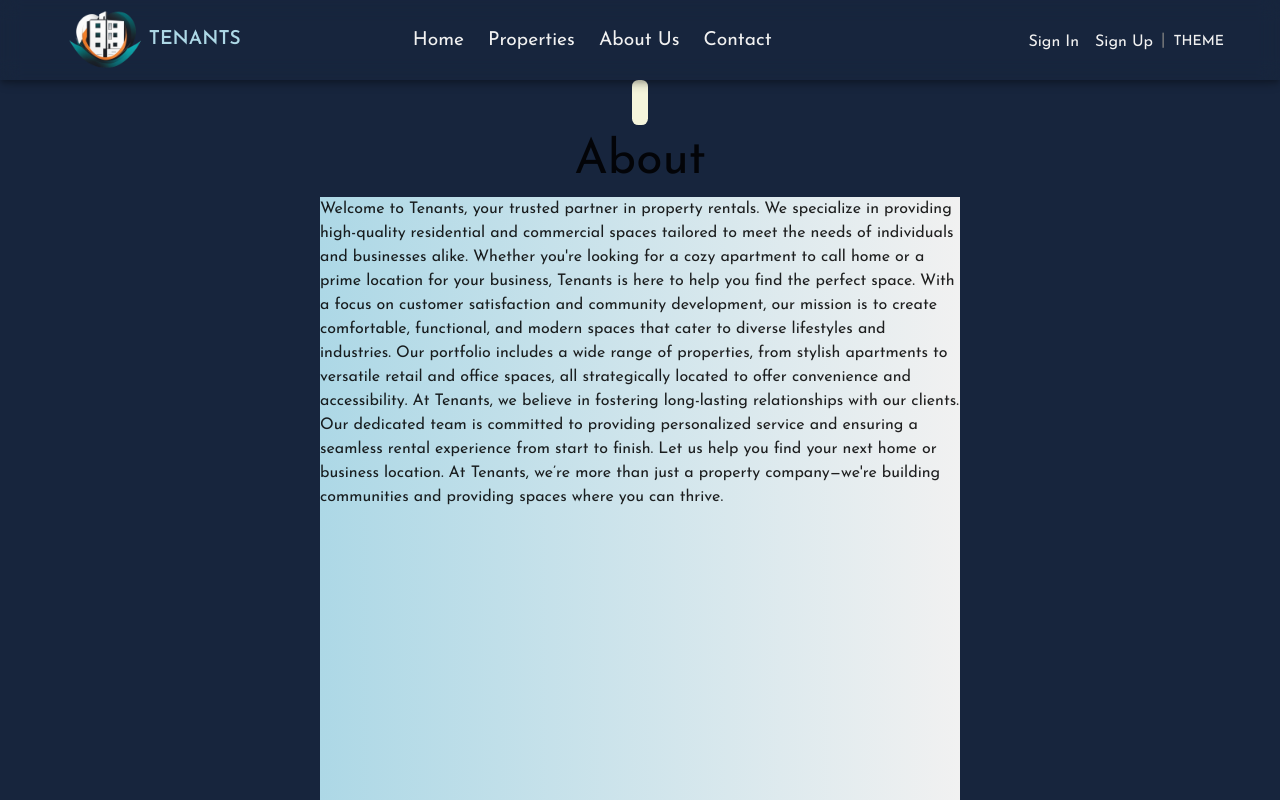
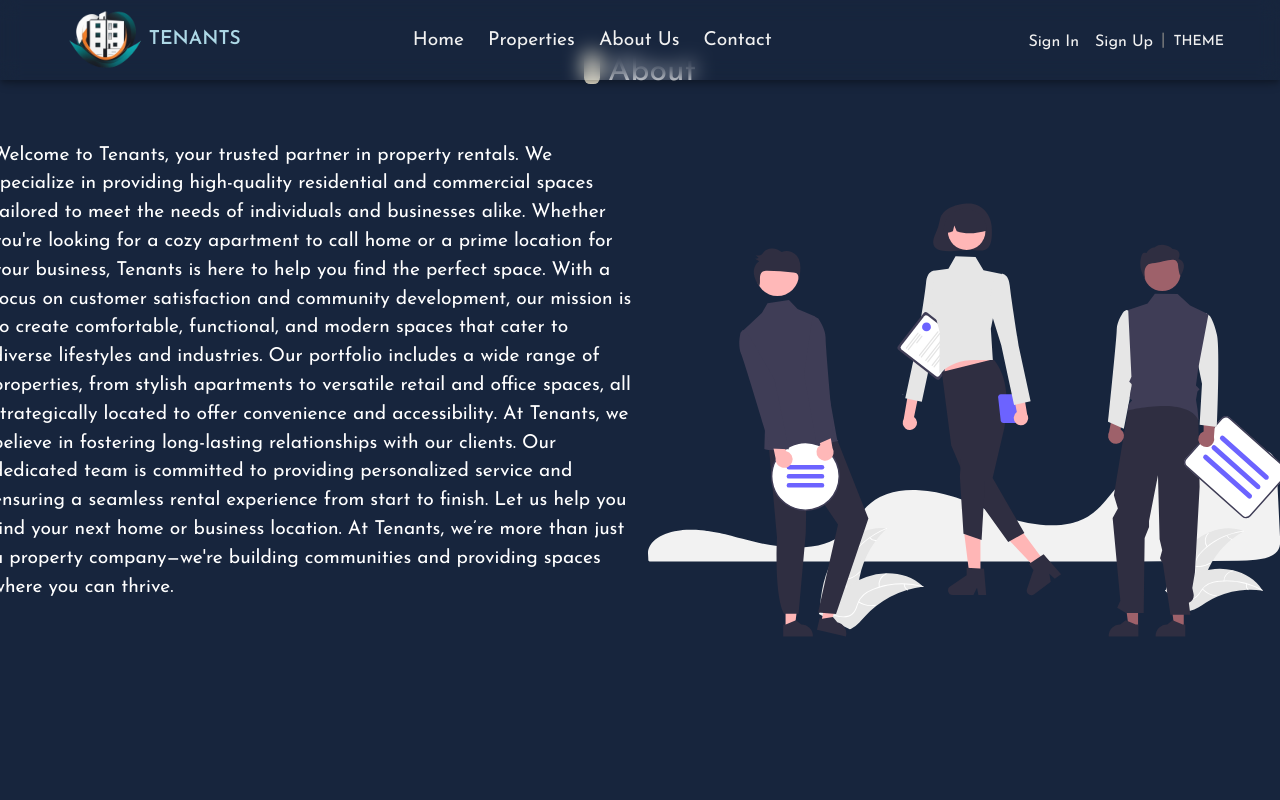
Before and after one commit to JoelSRJE/nextjs-estate, a Next.js app: page /about in a window 1280 px wide. Built offline with nearby package versions, Linux system fonts and the light colour scheme; no server answers.

Commit message:
minor things, still ongoing

```diff
--- a/src/app/(pages)/about/page.jsx
+++ b/src/app/(pages)/about/page.jsx
@@ -5,7 +5,6 @@ const About = () => {
   return (
     <Box
       sx={{
-        paddingTop: "5rem",
         backgroundColor: "#17253d",
         height: "100vh",
         width: "100vw",
@@ -15,42 +14,81 @@ const About = () => {
         alignItems: "center",
       }}
     >
+      <Box sx={{ display: "flex", gap: "0.5rem" }}>
         <Box
           sx={{
             width: "1rem",
-          height: "3rem",
-          backgroundColor: "beige",
+            height: "2rem",
+            backgroundColor: "#F0EAD6",
             borderRadius: "0.4rem",
           }}
         />
-      <Typography sx={{ fontSize: "3rem" }}>About</Typography>
+        <Typography
+          sx={{
+            position: "relative",
+            bottom: "4px",
+            fontSize: "2rem",
+            color: "#FFF",
+          }}
+        >
+          About
+        </Typography>
+      </Box>
+
+      <Box sx={{ display: "flex", gap: "1rem" }}>
+        <Box
+          sx={{
+            height: "34rem",
+            borderBottomRightRadius: "1rem",
+            borderTopRightRadius: "1rem",
+          }}
+        >
+          {/* Left side - info */}
           <Box
             sx={{
               display: "flex",
-          height: "40rem",
+              height: "34rem",
               width: "40rem",
-          background: "linear-gradient(to right, #add8e6, #F1F1F1)",
             }}
           >
-        <Typography>
+            <Typography
+              sx={{
+                display: "flex",
+                alignItems: "center",
+                fontSize: "1.2rem",
+                color: "#FFF",
+              }}
+            >
               Welcome to Tenants, your trusted partner in property rentals. We
-          specialize in providing high-quality residential and commercial spaces
-          tailored to meet the needs of individuals and businesses alike.
-          Whether you're looking for a cozy apartment to call home or a prime
-          location for your business, Tenants is here to help you find the
-          perfect space. With a focus on customer satisfaction and community
-          development, our mission is to create comfortable, functional, and
-          modern spaces that cater to diverse lifestyles and industries. Our
-          portfolio includes a wide range of properties, from stylish apartments
-          to versatile retail and office spaces, all strategically located to
-          offer convenience and accessibility. At Tenants, we believe in
-          fostering long-lasting relationships with our clients. Our dedicated
-          team is committed to providing personalized service and ensuring a
-          seamless rental experience from start to finish. Let us help you find
-          your next home or business location. At Tenants, we’re more than just
-          a property company—we're building communities and providing spaces
-          where you can thrive.
+              specialize in providing high-quality residential and commercial
+              spaces tailored to meet the needs of individuals and businesses
+              alike. Whether you're looking for a cozy apartment to call home or
+              a prime location for your business, Tenants is here to help you
+              find the perfect space. With a focus on customer satisfaction and
+              community development, our mission is to create comfortable,
+              functional, and modern spaces that cater to diverse lifestyles and
+              industries. Our portfolio includes a wide range of properties,
+              from stylish apartments to versatile retail and office spaces, all
+              strategically located to offer convenience and accessibility. At
+              Tenants, we believe in fostering long-lasting relationships with
+              our clients. Our dedicated team is committed to providing
+              personalized service and ensuring a seamless rental experience
+              from start to finish. Let us help you find your next home or
+              business location. At Tenants, we’re more than just a property
+              company—we're building communities and providing spaces where you
+              can thrive.
             </Typography>
+          </Box>
+        </Box>
+
+        {/* Right side - svg */}
+        <Box>
+          <img
+            src="/images/about/about.svg"
+            alt="Contact Icon"
+            style={{ width: "40rem", height: "40rem" }}
+          />
+        </Box>
       </Box>
     </Box>
   );
--- a/src/lib/firebaseConfig.jsx
+++ b/src/lib/firebaseConfig.jsx
@@ -4,12 +4,12 @@ import { getStorage } from "firebase/storage";
 import { getAuth } from "firebase/auth";
 
 const firebaseConfig = {
-  apiKey: "AIzaSyBHNjbdApfSLuuxiGw7Mc3cz1hnVr_snbM",
-  authDomain: "estate-4f315.firebaseapp.com",
-  projectId: "estate-4f315",
-  storageBucket: "estate-4f315.appspot.com",
-  messagingSenderId: "570690684041",
-  appId: "1:570690684041:web:69e538197d85064e997258",
+  apiKey: process.env.NEXT_PUBLIC_FIREBASE_KEY,
+  authDomain: process.env.NEXT_PUBLIC_AUTH_DOMAIN,
+  projectId: process.env.NEXT_PUBLIC_PROJECT_ID,
+  storageBucket: process.env.NEXT_PUBLIC_STORAGE_BUCKET,
+  messagingSenderId: process.env.NEXT_PUBLIC_SENDER_ID,
+  appId: process.env.NEXT_PUBLIC_APP_ID,
 };
 
 // console.log("Initializing Firebase app...");
```
Also changed, not shown: src/components/contact/contactform/contactform.jsx (+5 -4 lines), public/images/about/about.svg (added). Lines whose indentation alone changed are shown as unchanged.
